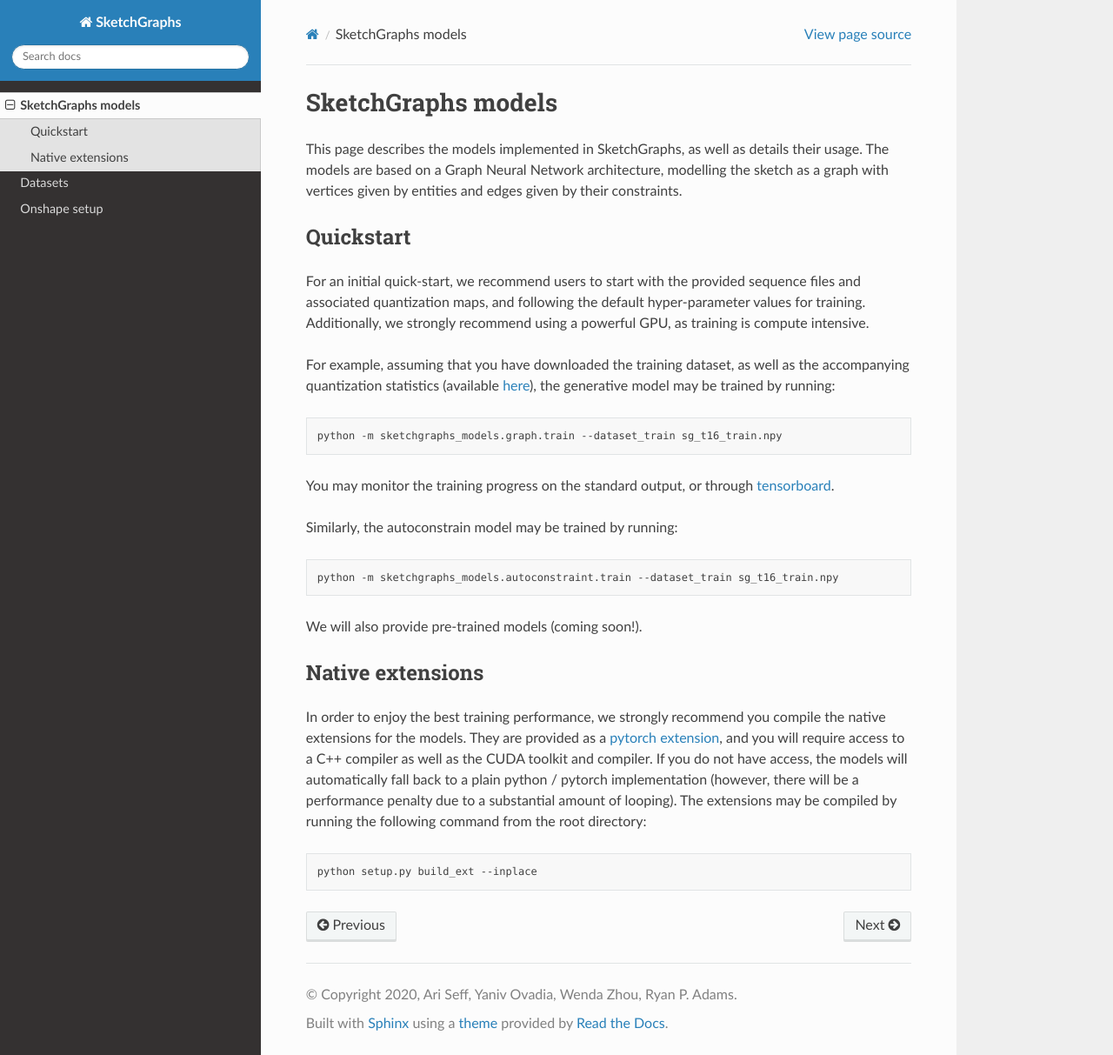
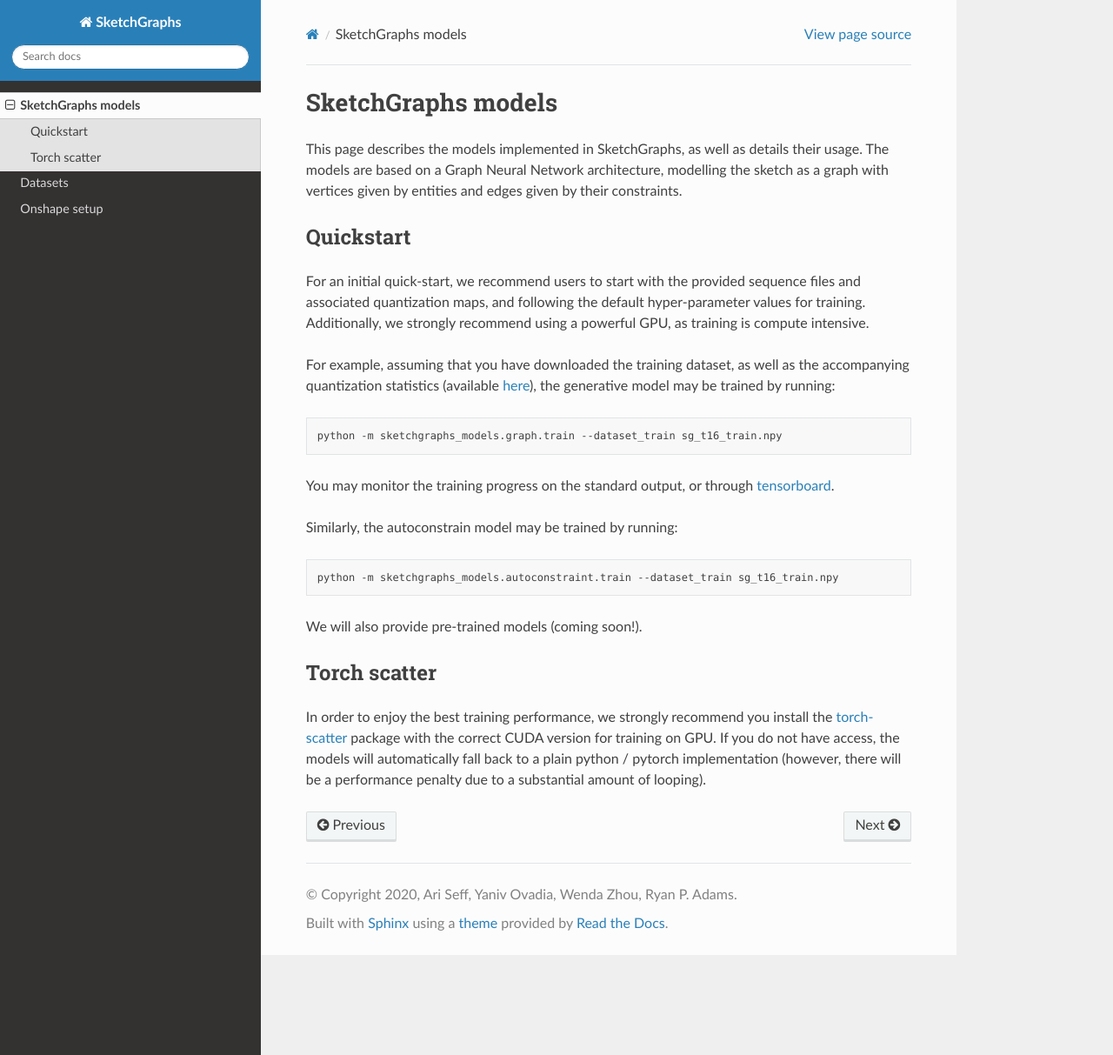
Before and after one commit to PrincetonLIPS/SketchGraphs, a Sphinx documentation site: the page built from docs/models.rst, in a window 1280 px wide and 1213 px high. Shown: the whole window at 87% size. Built offline with Sphinx 7.4.7 and the Read the Docs theme 2.0.0, drawn with Linux system fonts in a browser that asks for light colours.

Commit message:
update docs for removing native extensions

```diff
--- a/docs/models.rst
+++ b/docs/models.rst
@@ -31,16 +31,10 @@ Similarly, the autoconstrain model may be trained by running:
 We will also provide pre-trained models (coming soon!).
 
 
-Native extensions
+Torch scatter
 -----------------
 
-In order to enjoy the best training performance, we strongly recommend you compile the native extensions for
-the models. They are provided as a `pytorch extension <https://pytorch.org/tutorials/advanced/cpp_extension.html>`_,
-and you will require access to a C++ compiler as well as the CUDA toolkit and compiler. If you do not have access,
+In order to enjoy the best training performance, we strongly recommend you install the `torch-scatter <https://github.com/rusty1s/pytorch_scatter>`_
+package with the correct CUDA version for training on GPU. If you do not have access,
 the models will automatically fall back to a plain python / pytorch implementation (however, there will be a
-performance penalty due to a substantial amount of looping). The extensions may be compiled by running the following
-command from the root directory:
-
-.. code-block:: bash
-
-    python setup.py build_ext --inplace
+performance penalty due to a substantial amount of looping).
```
Also changed, not shown: README.md (+4 -0 lines).
